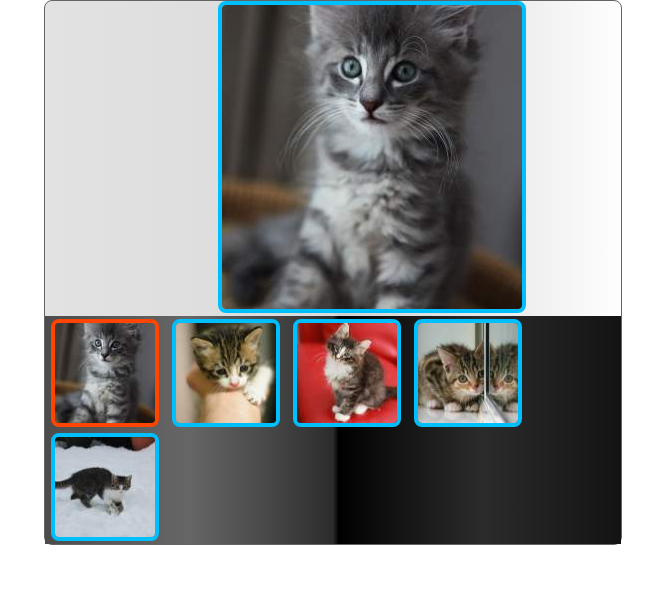
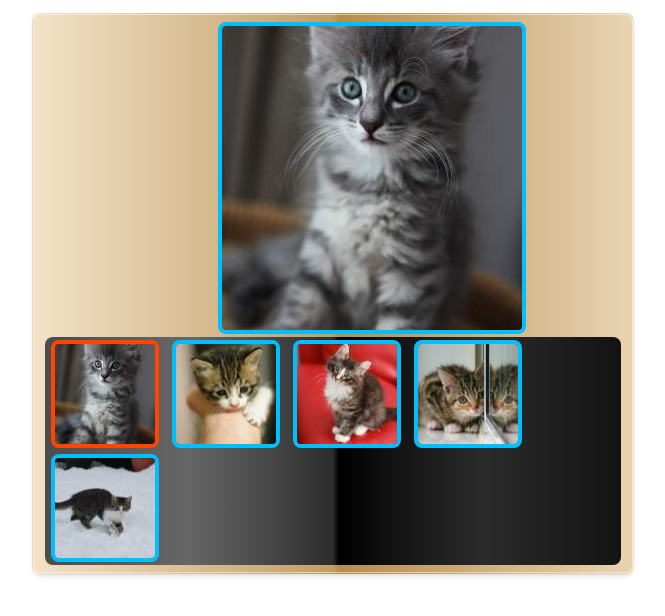
Before and after one commit to codestream/codestream.github.io, a plain HTML site: page gallery/index.html in a window 1280 px wide. Shown: the whole page, without its empty margins (307-972 px from the left). Drawn offline with Linux system fonts and the light colour scheme.

Commit message:
Some design changed

```diff
--- a/gallery/stylesheets/gallery.css
+++ b/gallery/stylesheets/gallery.css
@@ -69,18 +69,23 @@ li {
 }
 
 .container {
+    background: rgba(243,226,199,1);
+    background: -moz-linear-gradient(left, rgba(243,226,199,1) 0%, rgba(193,158,103,1) 50%, rgba(182,141,76,1) 51%, rgba(233,212,179,1) 100%);
+    background: -webkit-gradient(left top, right top, color-stop(0%, rgba(243,226,199,1)), color-stop(50%, rgba(193,158,103,1)), color-stop(51%, rgba(182,141,76,1)), color-stop(100%, rgba(233,212,179,1)));
+    background: -webkit-linear-gradient(left, rgba(243,226,199,1) 0%, rgba(193,158,103,1) 50%, rgba(182,141,76,1) 51%, rgba(233,212,179,1) 100%);
+    background: -o-linear-gradient(left, rgba(243,226,199,1) 0%, rgba(193,158,103,1) 50%, rgba(182,141,76,1) 51%, rgba(233,212,179,1) 100%);
+    background: -ms-linear-gradient(left, rgba(243,226,199,1) 0%, rgba(193,158,103,1) 50%, rgba(182,141,76,1) 51%, rgba(233,212,179,1) 100%);
+    background: linear-gradient(to right, rgba(243,226,199,1) 0%, rgba(193,158,103,1) 50%, rgba(182,141,76,1) 51%, rgba(233,212,179,1) 100%);
+    filter: progid:DXImageTransform.Microsoft.gradient( startColorstr='#f3e2c7', endColorstr='#e9d4b3', GradientType=1 );
+    border: 1px solid transparent;
     border-radius: 8px;
     width: 45%;
-    border: #646464 groove 1px;
     margin: 0 auto;
-    background: rgba(226,226,226,1);
-    background: -moz-linear-gradient(left, rgba(226,226,226,1) 0%, rgba(219,219,219,1) 50%, rgba(209,209,209,1) 51%, rgba(254,254,254,1) 100%);
-    background: -webkit-gradient(left top, right top, color-stop(0%, rgba(226,226,226,1)), color-stop(50%, rgba(219,219,219,1)), color-stop(51%, rgba(209,209,209,1)), color-stop(100%, rgba(254,254,254,1)));
-    background: -webkit-linear-gradient(left, rgba(226,226,226,1) 0%, rgba(219,219,219,1) 50%, rgba(209,209,209,1) 51%, rgba(254,254,254,1) 100%);
-    background: -o-linear-gradient(left, rgba(226,226,226,1) 0%, rgba(219,219,219,1) 50%, rgba(209,209,209,1) 51%, rgba(254,254,254,1) 100%);
-    background: -ms-linear-gradient(left, rgba(226,226,226,1) 0%, rgba(219,219,219,1) 50%, rgba(209,209,209,1) 51%, rgba(254,254,254,1) 100%);
-    background: linear-gradient(to right, rgba(226,226,226,1) 0%, rgba(219,219,219,1) 50%, rgba(209,209,209,1) 51%, rgba(254,254,254,1) 100%);
-    filter: progid:DXImageTransform.Microsoft.gradient( startColorstr='#e2e2e2', endColorstr='#fefefe', GradientType=1 );
+    margin-top: 1%;
+    padding: 8px 12px;
+    text-decoration: none;
+    text-shadow: 0 1px 1px rgba(255,255,255,0.75);
+    box-shadow: inset 0 0 0 1px rgba(255,255,255,0.5), 0 3px 6px -3px rgba(0,0,0,0.25);
 }
    /* border-radius: 8px;
     width: 45%;
@@ -92,6 +97,7 @@ li {
 
 .previews {
     background: rgba(76, 76, 76, 1);
+    border-radius: 8px;
     background: -moz-linear-gradient(left, rgba(76, 76, 76, 1) 0%, rgba(89, 89, 89, 1) 12%, rgba(102, 102, 102, 1) 25%, rgba(71, 71, 71, 1) 39%, rgba(44, 44, 44, 1) 50%, rgba(0, 0, 0, 1) 51%, rgba(17, 17, 17, 1) 60%, rgba(43, 43, 43, 1) 76%, rgba(28, 28, 28, 1) 91%, rgba(19, 19, 19, 1) 100%);
     background: -webkit-gradient(left top, right top, color-stop(0%, rgba(76, 76, 76, 1)), color-stop(12%, rgba(89, 89, 89, 1)), color-stop(25%, rgba(102, 102, 102, 1)), color-stop(39%, rgba(71, 71, 71, 1)), color-stop(50%, rgba(44, 44, 44, 1)), color-stop(51%, rgba(0, 0, 0, 1)), color-stop(60%, rgba(17, 17, 17, 1)), color-stop(76%, rgba(43, 43, 43, 1)), color-stop(91%, rgba(28, 28, 28, 1)), color-stop(100%, rgba(19, 19, 19, 1)));
     background: -webkit-linear-gradient(left, rgba(76, 76, 76, 1) 0%, rgba(89, 89, 89, 1) 12%, rgba(102, 102, 102, 1) 25%, rgba(71, 71, 71, 1) 39%, rgba(44, 44, 44, 1) 50%, rgba(0, 0, 0, 1) 51%, rgba(17, 17, 17, 1) 60%, rgba(43, 43, 43, 1) 76%, rgba(28, 28, 28, 1) 91%, rgba(19, 19, 19, 1) 100%);
```
